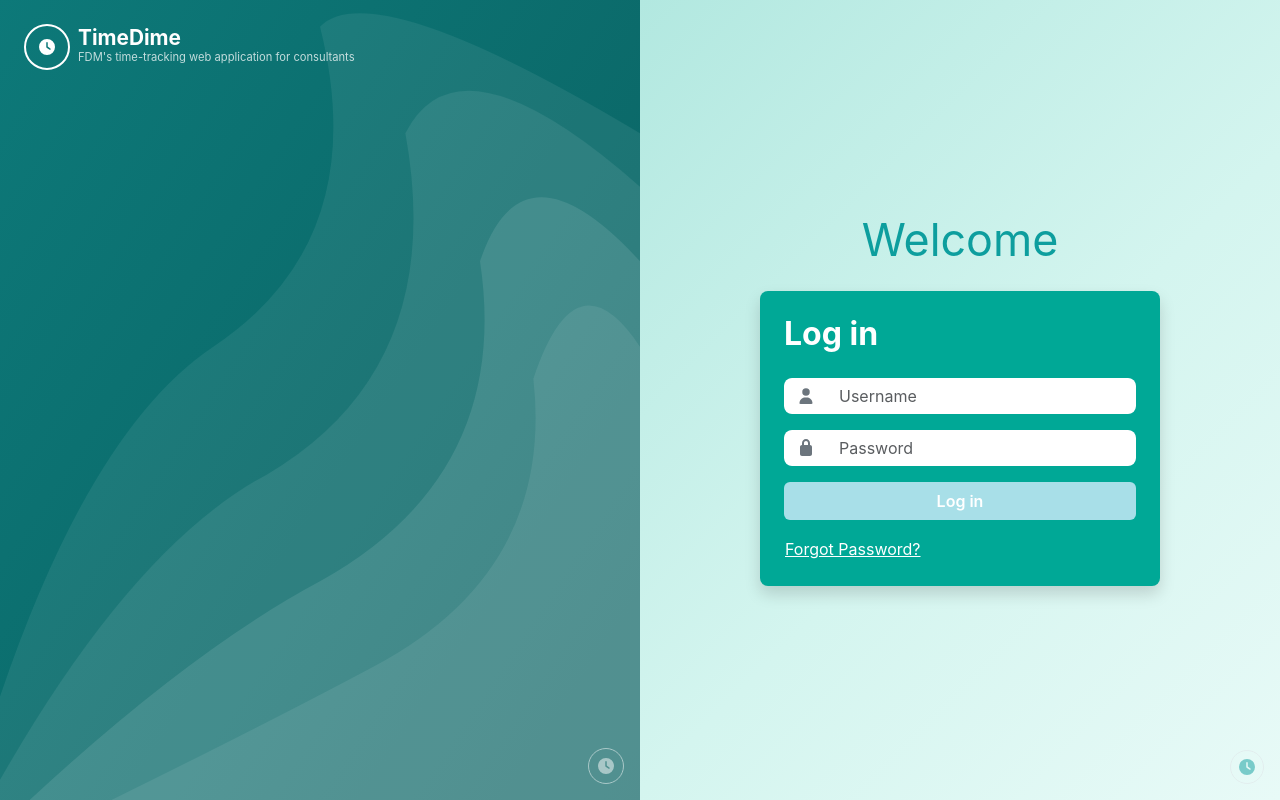
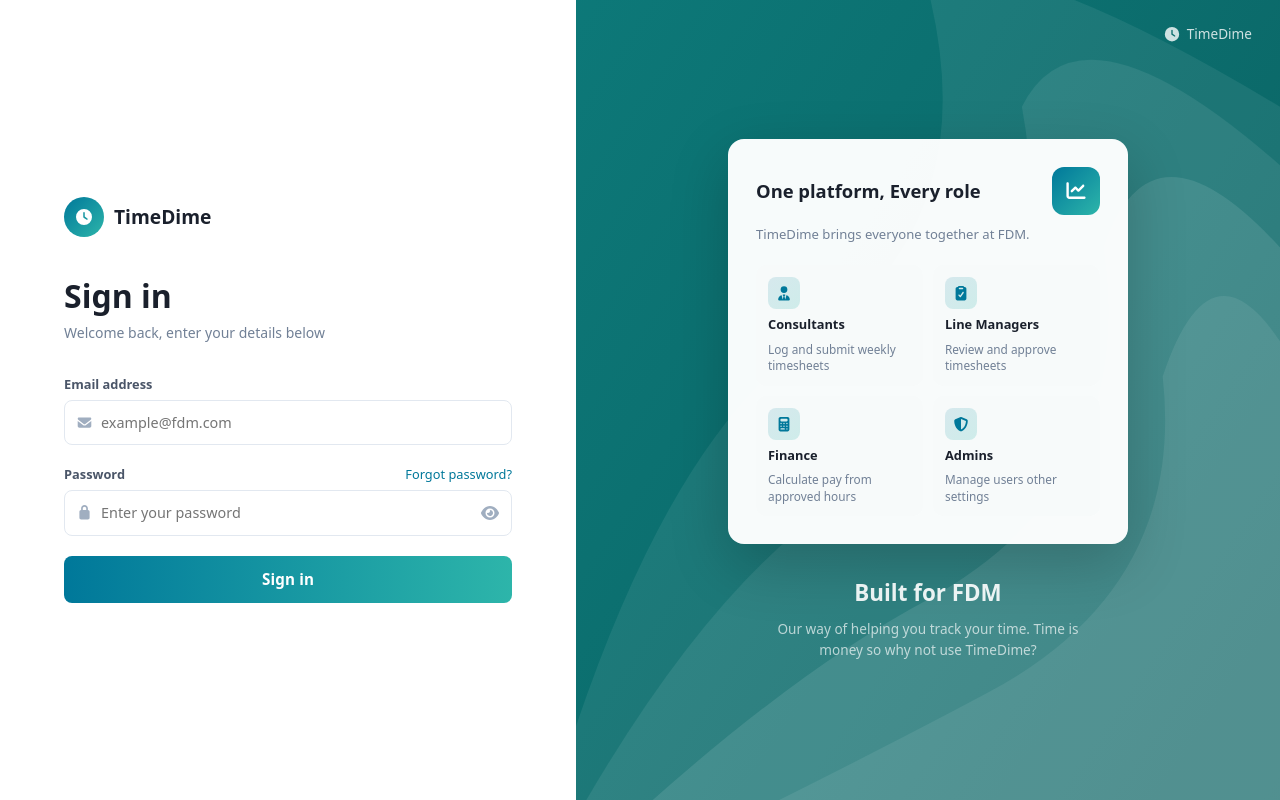
Before and after one commit to rkarsan19/TimesheetsRepoNew, a React (Create React App) app in the folder frontend/timesheets-repo/: page / in a window 1280 px wide. Built offline with nearby package versions, Linux system fonts and the light colour scheme.

Commit message:
Gave the log in page a refresh
- got some inspo from figma and it turned out great

```diff
--- a/frontend/timesheets-repo/src/components/Login.jsx
+++ b/frontend/timesheets-repo/src/components/Login.jsx
@@ -1,12 +1,17 @@
 import React, { useState } from "react";
 import { FontAwesomeIcon } from "@fortawesome/react-fontawesome";
-import { faClock, faUser, faLock, faCircleExclamation } from "@fortawesome/free-solid-svg-icons";
+import {
+  faClock, faEnvelope, faLock, faEye, faEyeSlash,
+  faCircleExclamation, faCircleCheck, faChartLine,
+  faUserTie, faClipboardCheck, faCalculator, faShieldHalved,
+} from "@fortawesome/free-solid-svg-icons";
 import loginBg from "../assets/login-bg.svg";
 
 const Login = ({ onLogin, onForgotPassword }) => {
   const [username, setUsername] = useState("");
   const [password, setPassword] = useState("");
   const [error, setError] = useState("");
+  const [showPassword, setShowPassword] = useState(false);
 
   const handleSubmit = (e) => {
     e.preventDefault();
@@ -28,147 +33,243 @@
       .catch(() => setError("Could not connect to server"));
   };
 
+  const inputStyle = {
+    width: "100%",
+    padding: "11px 14px",
+    border: "1.5px solid #e2e8f0",
+    borderRadius: "8px",
+    fontSize: "0.9rem",
+    outline: "none",
+    background: "#fff",
+    color: "#1a202c",
+    boxSizing: "border-box",
+    transition: "border-color 0.2s",
+  };
+
   return (
-    <div className="container-fluid p-0 vh-100">
-      <div className="row g-0 h-100">
+    <div style={{ display: "flex", height: "100vh", fontFamily: "system-ui, sans-serif" }}>
 
-        {/* ── LEFT PANEL ── */}
+      {/* ── LEFT PANEL – white form ── */}
       <div
-          className="col-6 d-flex flex-column p-4 position-relative"
         style={{
+          width: "45%",
+          background: "#ffffff",
+          display: "flex",
+          flexDirection: "column",
+          justifyContent: "center",
+          padding: "3rem 4rem",
+          boxSizing: "border-box",
+        }}
+      >
+        {/* Logo */}
+        <div style={{ display: "flex", alignItems: "center", gap: "10px", marginBottom: "2.5rem" }}>
+          <div style={{
+            width: 40, height: 40, borderRadius: "50%",
+            background: "linear-gradient(135deg, #00789A, #2DB5AA)",
+            display: "flex", alignItems: "center", justifyContent: "center",
+            color: "#fff", fontSize: "1rem",
+          }}>
+            <FontAwesomeIcon icon={faClock} />
+          </div>
+          <span style={{ fontWeight: 700, fontSize: "1.2rem", color: "#1a202c" }}>TimeDime</span>
+        </div>
+
+        {/* Heading */}
+        <h1 style={{ fontSize: "2rem", fontWeight: 700, color: "#1a202c", marginBottom: "6px" }}>
+          Sign in
+        </h1>
+        <p style={{ fontSize: "0.875rem", color: "#718096", marginBottom: "2rem" }}>
+          Welcome back, enter your details below
+        </p>
+
+        <form onSubmit={handleSubmit}>
+          {/* Email */}
+          <div style={{ marginBottom: "1.25rem" }}>
+            <label style={{ display: "block", fontSize: "0.8rem", fontWeight: 600, color: "#4a5568", marginBottom: "6px" }}>
+              Email address
+            </label>
+            <div style={{ position: "relative" }}>
+              <span style={{
+                position: "absolute", left: "12px", top: "50%", transform: "translateY(-50%)",
+                color: "#a0aec0", fontSize: "0.85rem",
+              }}>
+                <FontAwesomeIcon icon={faEnvelope} />
+              </span>
+              <input
+                type="text"
+                placeholder="example@fdm.com"
+                value={username}
+                onChange={(e) => setUsername(e.target.value)}
+                autoComplete="username"
+                required
+                style={{ ...inputStyle, paddingLeft: "36px" }}
+              />
+            </div>
+          </div>
+
+          {/* Password */}
+          <div style={{ marginBottom: "0.75rem" }}>
+            <div style={{ display: "flex", justifyContent: "space-between", alignItems: "center", marginBottom: "6px" }}>
+              <label style={{ fontSize: "0.8rem", fontWeight: 600, color: "#4a5568" }}>
+                Password
+              </label>
+              <button
+                type="button"
+                onClick={onForgotPassword}
+                style={{ background: "none", border: "none", fontSize: "0.8rem", color: "#00789A", cursor: "pointer", padding: 0, fontWeight: 500 }}
+              >
+                Forgot password?
+              </button>
+            </div>
+            <div style={{ position: "relative" }}>
+              <span style={{
+                position: "absolute", left: "12px", top: "50%", transform: "translateY(-50%)",
+                color: "#a0aec0", fontSize: "0.85rem",
+              }}>
+                <FontAwesomeIcon icon={faLock} />
+              </span>
+              <input
+                type={showPassword ? "text" : "password"}
+                placeholder="Enter your password"
+                value={password}
+                onChange={(e) => setPassword(e.target.value)}
+                autoComplete="current-password"
+                required
+                style={{ ...inputStyle, paddingLeft: "36px", paddingRight: "40px" }}
+              />
+              <button
+                type="button"
+                onClick={() => setShowPassword(v => !v)}
+                style={{
+                  position: "absolute", right: "12px", top: "50%", transform: "translateY(-50%)",
+                  background: "none", border: "none", cursor: "pointer", color: "#a0aec0", padding: 0,
+                }}
+              >
+                <FontAwesomeIcon icon={showPassword ? faEyeSlash : faEye} />
+              </button>
+            </div>
+          </div>
+
+          {/* Error */}
+          {error && (
+            <div style={{
+              background: "#fff5f5", border: "1px solid #fed7d7", borderRadius: "8px",
+              padding: "10px 14px", marginBottom: "1rem",
+              display: "flex", alignItems: "center", gap: "8px",
+              fontSize: "0.85rem", color: "#c53030",
+            }}>
+              <FontAwesomeIcon icon={faCircleExclamation} />
+              {error}
+            </div>
+          )}
+
+          {/* Submit */}
+          <button
+            type="submit"
+            style={{
+              width: "100%", padding: "12px",
+              background: "linear-gradient(90deg, #00789A 0%, #2DB5AA 100%)",
+              color: "#fff", border: "none", borderRadius: "8px",
+              fontWeight: 600, fontSize: "0.95rem", cursor: "pointer",
+              marginTop: "0.5rem", letterSpacing: "0.01em",
+            }}
+          >
+            Sign in
+          </button>
+        </form>
+      </div>
+
+      {/* ── RIGHT PANEL – dark teal with SVG ── */}
+      <div
+        style={{
+          width: "55%",
           backgroundImage: `url(${loginBg})`,
           backgroundSize: "cover",
           backgroundPosition: "center",
-            backgroundColor: "#0d7a7a",
+          backgroundColor: "#00789A",
+          display: "flex",
+          flexDirection: "column",
+          justifyContent: "center",
+          alignItems: "center",
+          padding: "3rem",
+          boxSizing: "border-box",
+          position: "relative",
+          overflow: "hidden",
         }}
       >
-          {/* Logo */}
-          <div className="d-flex align-items-center gap-2 text-white">
-            <div
-              className="rounded-circle border border-white border-2 d-flex align-items-center justify-content-center flex-shrink-0"
-              style={{ width: 46, height: 46 }}
-            >
-              <FontAwesomeIcon icon={faClock} />
+        {/* Top right help text */}
+        <div style={{
+          position: "absolute", top: "24px", right: "28px",
+          display: "flex", alignItems: "center", gap: "6px",
+          color: "rgba(255,255,255,0.8)", fontSize: "0.85rem",
+        }}>
+          <FontAwesomeIcon icon={faClock} style={{ fontSize: "0.9rem" }} />
+          <span>TimeDime</span>
         </div>
-            <div>
-              <div className="fw-bold lh-1" style={{ fontSize: "1.3rem" }}>
-                TimeDime
+
+        {/* Feature card */}
+        <div style={{
+          background: "rgba(255,255,255,0.97)",
+          borderRadius: "16px",
+          padding: "1.75rem",
+          width: "100%",
+          maxWidth: "400px",
+          boxShadow: "0 20px 60px rgba(0,0,0,0.2)",
+          marginBottom: "2rem",
+        }}>
+          <div style={{ display: "flex", alignItems: "center", justifyContent: "space-between", marginBottom: "0.6rem" }}>
+            <div style={{ fontWeight: 700, fontSize: "1.15rem", color: "#1a202c", lineHeight: 1.3 }}>
+              One platform, Every role
             </div>
-              <div className="opacity-75" style={{ fontSize: "0.7rem" }}>
-                FDM's time-tracking web application for consultants
-              </div>
+            <div style={{
+              width: 48, height: 48, borderRadius: "12px",
+              background: "linear-gradient(135deg, #00789A, #2DB5AA)",
+              display: "flex", alignItems: "center", justifyContent: "center",
+              color: "#fff", fontSize: "1.2rem", flexShrink: 0,
+            }}>
+              <FontAwesomeIcon icon={faChartLine} />
             </div>
           </div>
 
-          {/* Watermark – bottom right */}
-          <div
-            className="position-absolute bottom-0 end-0 m-3 rounded-circle border border-white d-flex align-items-center justify-content-center text-white opacity-50"
-            style={{ width: 36, height: 36 }}
-          >
-            <FontAwesomeIcon icon={faClock} />
+          <p style={{ fontSize: "0.82rem", color: "#718096", marginBottom: "1.25rem", lineHeight: 1.6 }}>
+            TimeDime brings everyone together at FDM.
+          </p>
+
+          <div style={{ display: "grid", gridTemplateColumns: "1fr 1fr", gap: "10px" }}>
+            {[
+              { icon: faUserTie,        label: "Consultants",   desc: "Log and submit weekly timesheets" },
+              { icon: faClipboardCheck, label: "Line Managers", desc: "Review and approve timesheets" },
+              { icon: faCalculator,     label: "Finance",       desc: "Calculate pay from approved hours" },
+              { icon: faShieldHalved,   label: "Admins",        desc: "Manage users other settings" },
+            ].map(({ icon, label, desc }) => (
+              <div key={label} style={{
+                background: "#f7fafa", borderRadius: "10px", padding: "12px",
+                display: "flex", flexDirection: "column", gap: "6px",
+              }}>
+                <div style={{
+                  width: 32, height: 32, borderRadius: "8px",
+                  background: "linear-gradient(135deg, #00789A22, #2DB5AA33)",
+                  display: "flex", alignItems: "center", justifyContent: "center",
+                  color: "#00789A", fontSize: "0.9rem",
+                }}>
+                  <FontAwesomeIcon icon={icon} />
+                </div>
+                <div style={{ fontWeight: 700, fontSize: "0.8rem", color: "#1a202c" }}>{label}</div>
+                <div style={{ fontSize: "0.74rem", color: "#718096", lineHeight: 1.4 }}>{desc}</div>
+              </div>
+            ))}
           </div>
         </div>
 
-        {/* ── RIGHT PANEL ── */}
-        <div
-          className="col-6 d-flex flex-column align-items-center justify-content-center position-relative"
-          style={{
-            background:
-              "linear-gradient(135deg, #b2e8e0 0%, #d4f5ef 55%, #e8faf7 100%)",
-          }}
-        >
-          {/* Welcome heading */}
-          <h1
-            className="fw-normal mb-4"
-            style={{ color: "#0d9e9e", fontSize: "2.8rem" }}
-          >
-            Welcome
-          </h1>
-
-          {/* Login card */}
-          <div
-            className="rounded-3 p-4 shadow w-100"
-            style={{ backgroundColor: "#00a896", maxWidth: "400px" }}
-          >
-            <h2 className="text-white fw-bold mb-4">Log in</h2>
-
-            <form onSubmit={handleSubmit}>
-              {/* Username */}
-              <div className="input-group mb-3 rounded-3 overflow-hidden">
-                <span className="input-group-text bg-white border-0 text-secondary">
-                  <FontAwesomeIcon icon={faUser} />
-                </span>
-                <input
-                  type="text"
-                  className="form-control border-0 shadow-none"
-                  placeholder="Username"
-                  value={username}
-                  onChange={(e) => setUsername(e.target.value)}
-                  autoComplete="username"
-                />
+        {/* Bottom tagline */}
+        <div style={{ textAlign: "center", color: "rgba(255,255,255,0.9)" }}>
+          <div style={{ fontSize: "1.4rem", fontWeight: 700, marginBottom: "8px" }}>
+            Built for FDM
           </div>
-
-              {/* Password */}
-              <div className="input-group mb-3 rounded-3 overflow-hidden">
-                <span className="input-group-text bg-white border-0 text-secondary">
-                  <FontAwesomeIcon icon={faLock} />
-                </span>
-                <input
-                  type="password"
-                  className="form-control border-0 shadow-none"
-                  placeholder="Password"
-                  value={password}
-                  onChange={(e) => setPassword(e.target.value)}
-                  autoComplete="current-password"
-                />
-              </div>
-
-              {error && (
-                <div
-                  className="mb-3 px-3 py-2 rounded-3 text-white"
-                  style={{ backgroundColor: "rgba(255,255,255,0.2)", fontSize: "0.875rem" }}
-                >
-                 <FontAwesomeIcon icon={faCircleExclamation} className="me-2" />{error}
-                </div>
-              )}
-
-              {/* Submit button */}
-              <button
-                type="submit"
-                className="btn w-100 text-white fw-semibold mb-3"
-                style={{ backgroundColor: "#a8dfe8" }}
-              >
-                Log in
-              </button>
-
-              {/* Forgot password */}
-              <button
-                type="button"
-                className="btn btn-link text-white p-0 text-decoration-underline"
-                onClick={onForgotPassword}
-              >
-                Forgot Password?
-              </button>
-
-
-
-            </form>
-          </div>
-
-          {/* Watermark – bottom right */}
-          <div
-            className="position-absolute bottom-0 end-0 m-3 rounded-circle border d-flex align-items-center justify-content-center opacity-50"
-            style={{
-              width: 34,
-              height: 34,
-              borderColor: "#0d9e9e",
-              color: "#0d9e9e",
-            }}
-          >
-            <FontAwesomeIcon icon={faClock} />
+          <div style={{ fontSize: "0.85rem", opacity: 0.75, maxWidth: "320px", lineHeight: 1.6 }}>
+            Our way of helping you track your time. Time is money so why not use TimeDime?
           </div>
         </div>
-
       </div>
     </div>
   );
```
Lines whose indentation alone changed are shown as unchanged.
